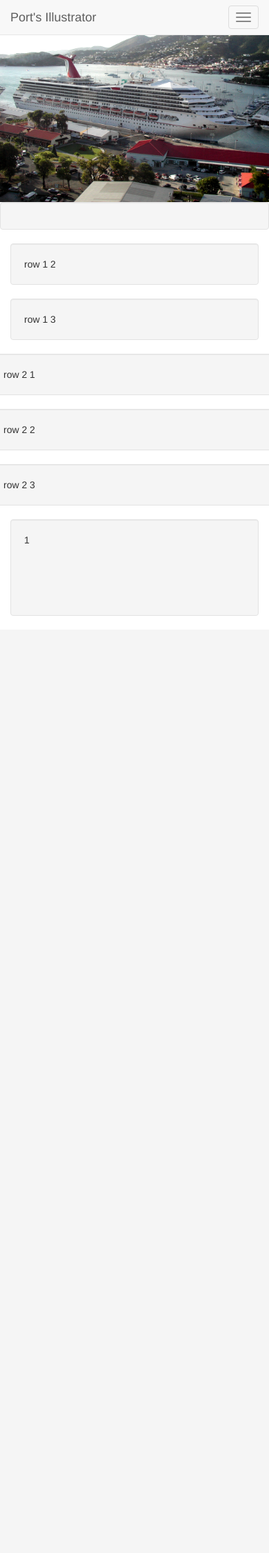
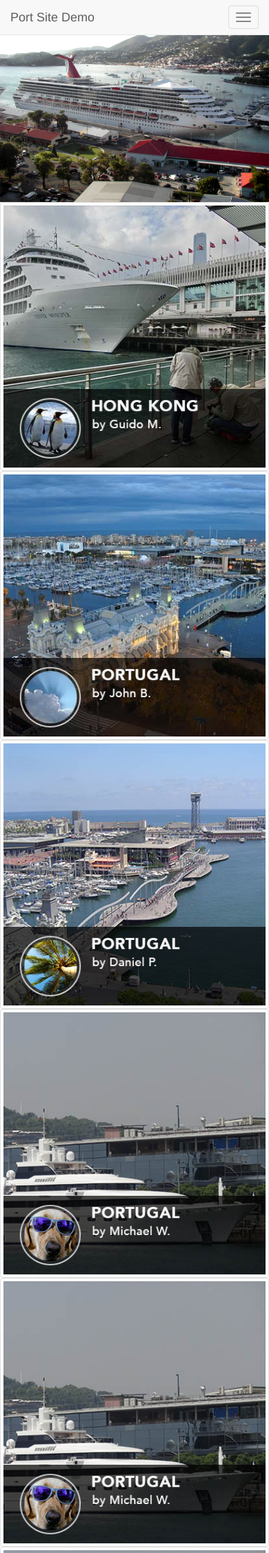
Before and after one commit to X10project/ports_illustrated_heroku, a Flask app: page / in a window 390 px wide; the page is wider, and only the part inside the window is pictured. Shown: the top 2252 px of that part at 69% size. Before the commit the page ends 893 px from the top of that part, so only its background shows below. Run offline with Flask 2, Linux system fonts and the light colour scheme; some libraries are stand-ins or nearby versions.

Commit message:
adjusts formatting; adds all images

```diff
--- a/templates/base.html
+++ b/templates/base.html
@@ -40,77 +40,79 @@
             <span class="icon-bar"></span>
             <span class="icon-bar"></span>
           </button>
-          <a class="navbar-brand" href="#">Port's Illustrator</a>
+          <a class="navbar-brand" href="#">Port Site Demo</a>
         </div>
         <div id="navbar" class="navbar-collapse collapse">
           <ul class="nav navbar-nav"></ul>
           </ul>
           <ul class="nav navbar-nav navbar-right">
-            <li><a href="../navbar/">Ports</a></li>
-            <li><a href="../navbar-static-top/">Login</a></li>
-            <li class="active"><a href="./">Sign up <span class="sr-only">(current)</span></a></li>
+            <li><a href="#">Ports <span class="sr-only">(current)</span></a></li>
+            <li><a href="#">Login</a></li>
+            <li><a href="#">Sign up</a></li>
           </ul>
         </div><!--/.nav-collapse -->
       </div>
-    </nav>
+    </nav><!-- end nav -->
 
+    <!-- hero image -->
     <img src="../static/images/port1.jpg" class="img-responsive" alt="Responsive image">
 
-        <!-- <img src="../static/images/<img src="../static/images/hawaii_sunset.jpg"" class="img-responsive" alt="Responsive image"> -->
-<!-- <div class="container">
+
     <div class="row">
-        <div class="col-xs-6 col-sm-3"><img src="../static/images/hong_kong-01.jpg" alt="..." class="img-thumbnail">
+
+        <!-- supporting images -->
+        <div class="col-md-7">
+
+            <div class="row"><!-- row 2-->
+
+                <div class="col-xs-12 col-md-4">
+                    <div>
+                        <img src="../static/images/hong_kong-01.jpg" alt="" class="img-thumbnail">
                     </div>
-        <div class="col-xs-6 col-sm-3"><img src="../static/images/portugal-01.jpg" alt="..." class="img-thumbnail"></div>
-        <div class="col-xs-6 col-sm-3"><img src="../static/images/portugal-02.jpg" alt="..." class="img-thumbnail">
-        </div>
-        <div class="col-xs-6 col-sm-3 "><img src="../static/images/portugal-03.jpg" alt="..." class="img-thumbnail"></div>
-        <div class="col-xs-6 col-sm-3 "><img src="../static/images/hawaii_sunset.jpg" alt="..." class="img-thumbnail"></div>
-    </div>
-</div> -->
-<div class="row">
-    <div class="col-md-8">
-        <div class="row">
-            <div class="col-xs-12 col-md-4">
-                <div class="well">
-                    <img</div>
                 </div>
                 <div class="col-xs-12 col-md-4">
-                <div class="well">row 1 2</div>
+                    <div>
+                        <img src="../static/images/portugal-01.jpg" alt="..." class="img-thumbnail">
+                    </div>
                 </div>
                 <div class="col-xs-12 col-md-4">
-                <div class="well">row 1 3</div>
-            </div>
-        </div>
-        <div class="row">
-            <div class="col-xs-12 col-md-4">
-                <div class="well">row 2 1</div>
-            </div>
-            <div class="col-xs-12 col-md-4">
-                <div class="well">row 2 2</div>
-            </div>
-            <div class="col-xs-12 col-md-4">
-                <div class="well">row 2 3</div>
+                    <div>
+                        <img src="../static/images/portugal-02.jpg" alt="..." class="img-thumbnail">
                     </div>
                 </div>
             </div>
+
+            <div class="row"><!-- row 2 -->
                 <div class="col-xs-12 col-md-4">
-        <div class="well">1
-            <br/>
-            <br/>
-            <br/>
-            <br/>
-            <br/>
+                    <div>
+                        <img src="../static/images/portugal-03.jpg" alt="..." class="img-thumbnail">
+                    </div>
+                </div>
+                <div class="col-xs-12 col-md-4">
+                    <div>
+                        <img src="../static/images/portugal-03.jpg" alt="..." class="img-thumbnail">
+                    </div>
+                </div>
+                <div class="col-xs-12 col-md-4">
+                    <div>
+                        <img src="../static/images/portugal-03.jpg" alt="..." class="img-thumbnail">
                     </div>
                 </div>
             </div>
-    <!-- Latest compiled and minified CSS -->
+        </div><!-- end supporting images -->
 
+        <!-- advert -->
+        <div class="col-xs-12 col-md-5">
+            <div>
+                <img src="../static/images/hawaii_sunset.jpg" alt="..." class="img-thumbnail">
+            </div>
+        </div><!-- end advert -->
 
-    <!-- Latest compiled and minified JavaScript -->
+    </div><!-- end row-->
+
+    <!-- scripts -->
     <script src="https://ajax.googleapis.com/ajax/libs/jquery/1.11.3/jquery.min.js">
     </script>
-
     <script src="https://maxcdn.bootstrapcdn.com/bootstrap/3.3.5/js/bootstrap.min.js" integrity="sha512-K1qjQ+NcF2TYO/eI3M6v8EiNYZfA95pQumfvcVrTHtwQVDG+aHRqLi/ETn2uB+1JqwYqVG3LIvdm9lj6imS/pQ==" crossorigin="anonymous">
     </script>
 
```
Lines whose indentation alone changed are shown as unchanged.
